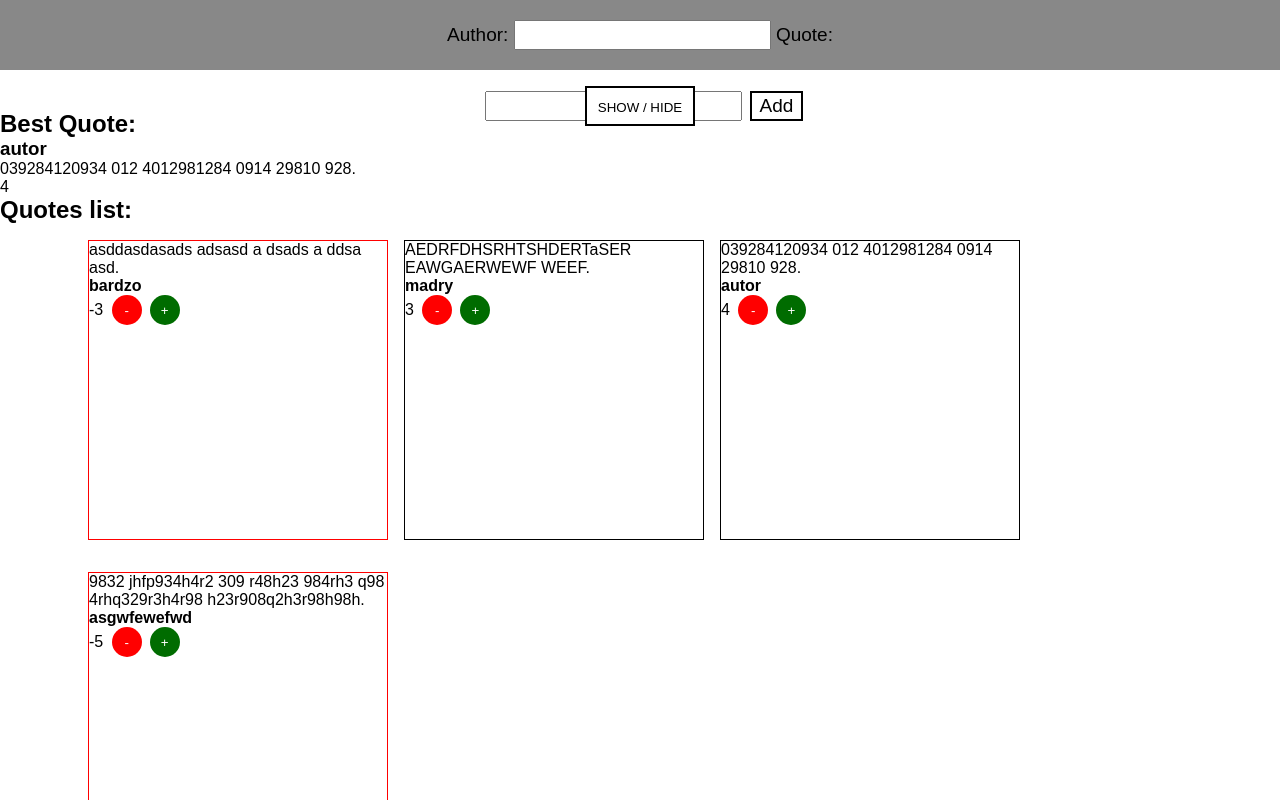
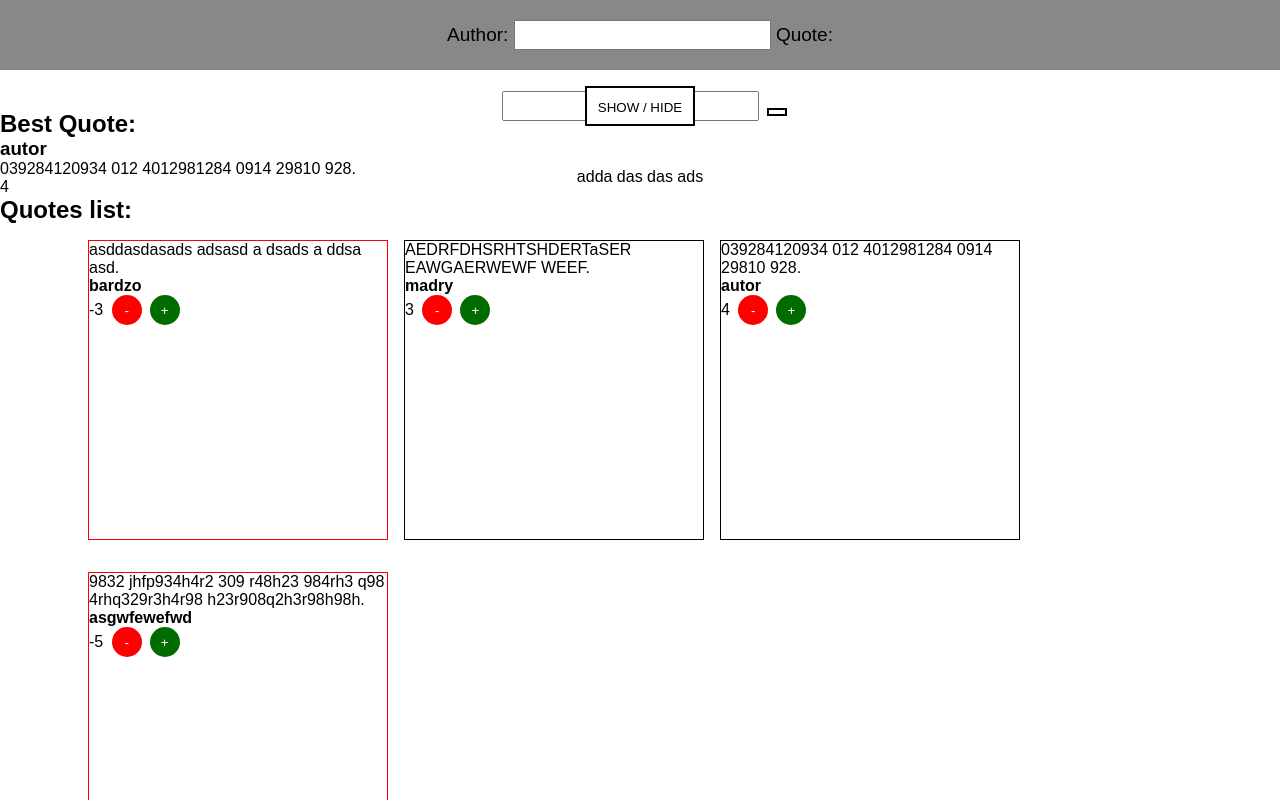
Before and after one commit to michalsiminski98/appWithTests, an Angular app: page / in a window 1280 px wide. Shown: the top 800 px of the page. Built offline with nearby package versions, Linux system fonts and the light colour scheme.

Commit message:
add reactive form

```diff
--- a/angular.json
+++ b/angular.json
@@ -81,9 +81,21 @@
           "options": {
             "browserTarget": "appToMerge:build"
           }
+        },
+        "lint": {
+          "builder": "@angular-eslint/builder:lint",
+          "options": {
+            "lintFilePatterns": [
+              "src/**/*.ts",
+              "src/**/*.html"
+            ]
+          }
         }
       }
     }
   },
-  "defaultProject": "appToMerge"
+  "defaultProject": "appToMerge",
+  "cli": {
+    "defaultCollection": "@angular-eslint/schematics"
+  }
 }
--- a/src/app/add-form/add-form.component.html
+++ b/src/app/add-form/add-form.component.html
@@ -1,13 +1,14 @@
 <nav>
-  <form>
+  <form [formGroup]="quoteForm" (ngSubmit)="createQuote(quoteForm.value.author, quoteForm.value.quotation)">
     <label for="author">
       Author:
-      <input type="text" name="author" [(ngModel)]="author">
+      <input type="text" name="author" formControlName="author">
     </label>
     <label for="quotation">
       Quote:
-      <input type="text" name="quotation" [(ngModel)]="quotation">
+      <input type="text" name="quotation" formControlName="quotation">
     </label>
-    <input class="inputButton" type="button" value="Add" (click) = "createQuote(author, quotation)">
+    <button class="inputButton" type="submit" [disabled]="!quoteForm.valid"></button>
+    <p>{{quoteForm.value.author}} adda das das ads </p>
   </form>
 </nav>
--- a/src/app/add-form/add-form.component.ts
+++ b/src/app/add-form/add-form.component.ts
@@ -1,5 +1,7 @@
 import { Component } from '@angular/core';
+import { FormBuilder, Validators } from '@angular/forms';
 import { QuotesService } from '../services/quotes/quotes.service';
+
 
 @Component({
   selector: 'app-add-form',
@@ -7,11 +9,12 @@ import { QuotesService } from '../services/quotes/quotes.service';
   styleUrls: ['./add-form.component.css']
 })
 export class AddFormComponent {
+  quoteForm = this.fb.group({
+    author: ['', Validators.required],
+    quotation: ['', Validators.compose([Validators.minLength(5),Validators.maxLength(200)])]
+  })
 
-  author: string = "";
-  quotation: string = "";
-
-  constructor(private quotesService: QuotesService) { }
+  constructor(private quotesService: QuotesService, private fb: FormBuilder) { }
 
   createQuote(author: string, quotation: string): void{
     this.quotesService.createQuote(author, quotation);
--- a/src/app/app.module.ts
+++ b/src/app/app.module.ts
@@ -7,7 +7,7 @@ import { AddFormComponent } from './add-form/add-form.component';
 import { QuoteListComponent } from './quote-list/quote-list.component';
 import { BestQuoteComponent } from './best-quote/best-quote.component';
 import { WorstListComponent } from './worst-list/worst-list.component';
-import { FormsModule } from '@angular/forms';
+import { FormsModule, ReactiveFormsModule } from '@angular/forms';
 import { QuoteComponent } from './best-quote/quote/quote.component';
 
 @NgModule({
@@ -22,7 +22,8 @@ import { QuoteComponent } from './best-quote/quote/quote.component';
   ],
   imports: [
     BrowserModule,
-    FormsModule
+    FormsModule,
+    ReactiveFormsModule
   ],
   providers: [],
   bootstrap: [AppComponent]
```
Also changed, not shown: package.json (+12 -2 lines), .eslintrc.json (added), 1 other file (tests, documents, lock files or other folders).
